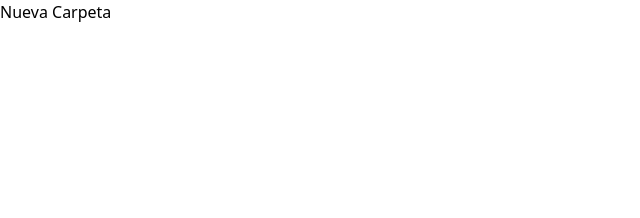
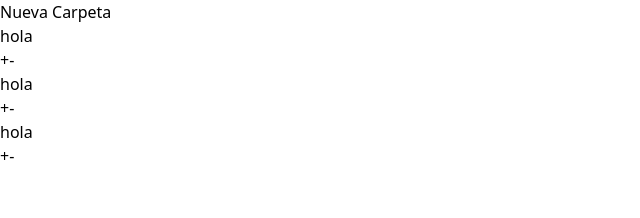
Before and after one commit to hugh140/ascii-directory-generator, a React (Vite) app: page / in a window 1280 px wide. Shown: the top 218 px of the page, without its empty margins (0-640 px from the left). Built offline with nearby package versions, Linux system fonts and the light colour scheme.

Commit message:
First prototype subfolders finished

```diff
--- a/src/App.jsx
+++ b/src/App.jsx
@@ -3,15 +3,17 @@ import Folder from "./components/Folder";
 import "./index.css";
 
 function App() {
-  const [directory, setDirectory] = useState([]);
-  // console.log(directory)
+  const [directory, setDirectory] = useState([
+    { name: "hola", folders: [{ name: "hola" }, { name: "hola" }] },
+  ]);
+  console.log(directory);
 
   function handleNewFolder() {
     const newFolderName = prompt("Ingresar el nombre de la carpeta a crear.");
     if (newFolderName === null) return;
 
     const newDirectory = [...directory];
-    newDirectory.push({ name: newFolderName });
+    newDirectory.push({ name: newFolderName, folders: [] });
     setDirectory(newDirectory);
   }
 
@@ -35,12 +37,26 @@ function App() {
       </button>
 
       {directory.map((folder, index) => (
+        <>
           <Folder
             key={index}
             folderName={folder.name}
             indexFolder={index}
             removeFolderClick={handleRemoveFolder}
           ></Folder>
+          <div className="border-l-2">
+            <div className="ms-auto w-[95%]">
+              {folder.folders.map((folder1, index1) => (
+                <Folder
+                  key={index1}
+                  folderName={folder1.name}
+                  indexFolder={index1}
+                  removeFolderClick={handleRemoveFolder}
+                ></Folder>
+              ))}
+            </div>
+          </div>
+        </>
       ))}
 
       {/* <Folder folderName="Hola" />
```
Lines whose indentation alone changed are shown as unchanged.
